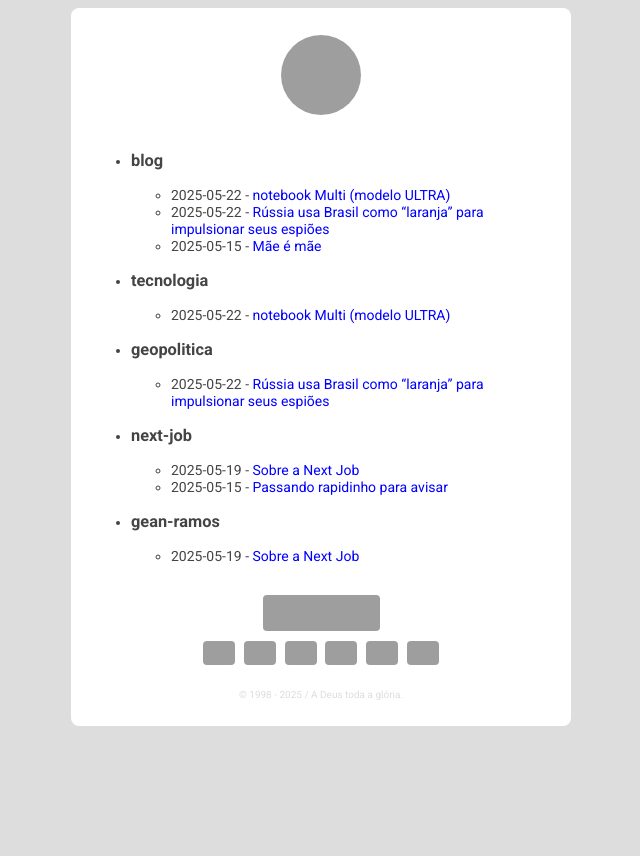
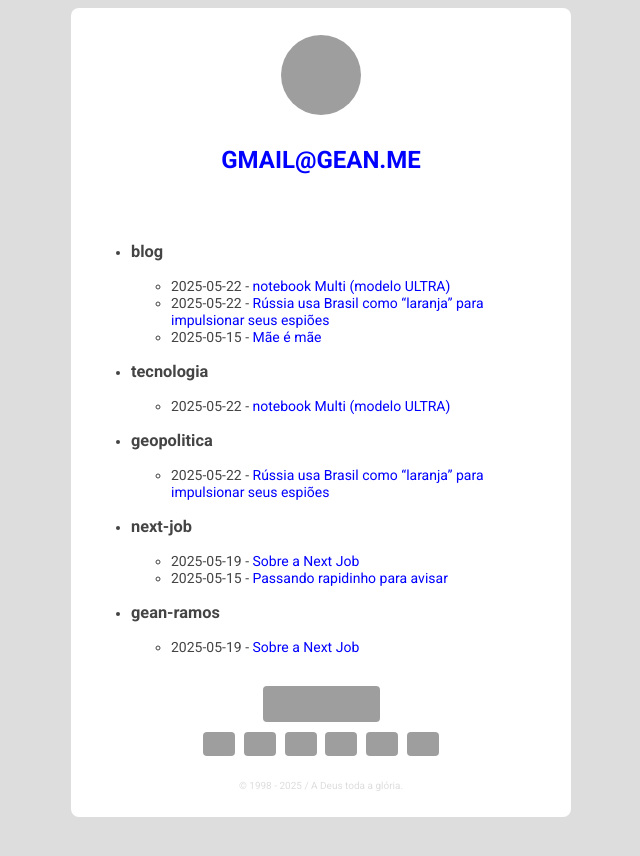
Before and after one commit to geanramos/gmailpage, a Jekyll site: the page built from tags.html, in a window 1280 px wide, cut to the strip 0-856 px from the top of the page. Shown: the whole strip, without its empty margins (319-959 px from the left). Built offline with Jekyll 4.4.1, drawn with Linux system fonts in a browser that asks for light colours; grey boxes are pictures that could not be loaded.

Commit message:
Update header.html

```diff
--- a/_includes/header.html
+++ b/_includes/header.html
@@ -10,3 +10,6 @@
 <div class="gcr-bloco gcr-bloco-2 gcr-image">
 <a href="{{ site.url }}{{ site.baseurl }}{{ post.url }}" target="_self"><img alt="avatar" class="gcr-center gcr-fixedwidth" src="https://avatars.githubusercontent.com/u/6352393?v=4" style="max-width: 80px; border-radius: 100px;" /></a>
 </div>
+<div class="gcr-bloco gcr-bloco-3 gcr-heading">
+<h1><span class="pequeno-espaco">{{ site.title }}</span></h1>
+</div>
```
